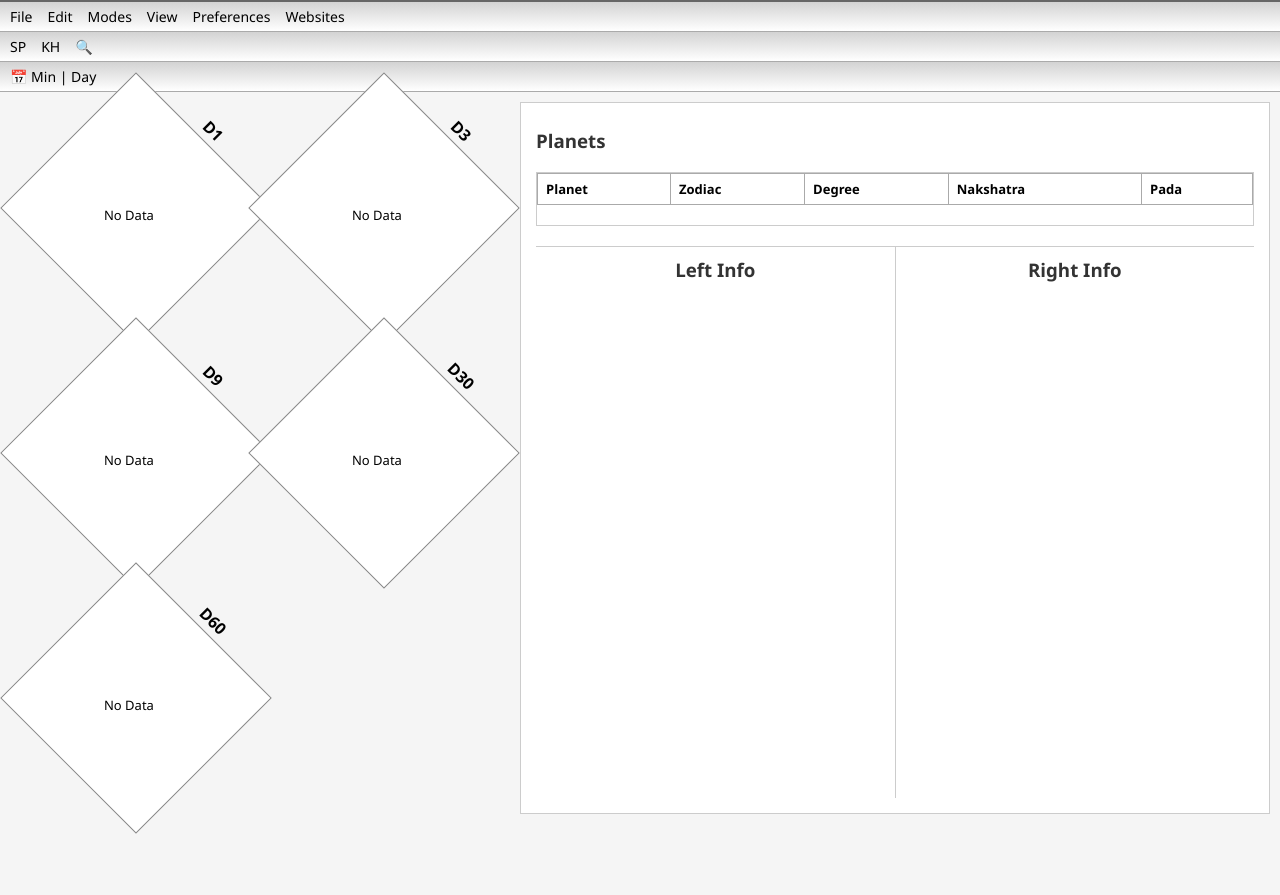
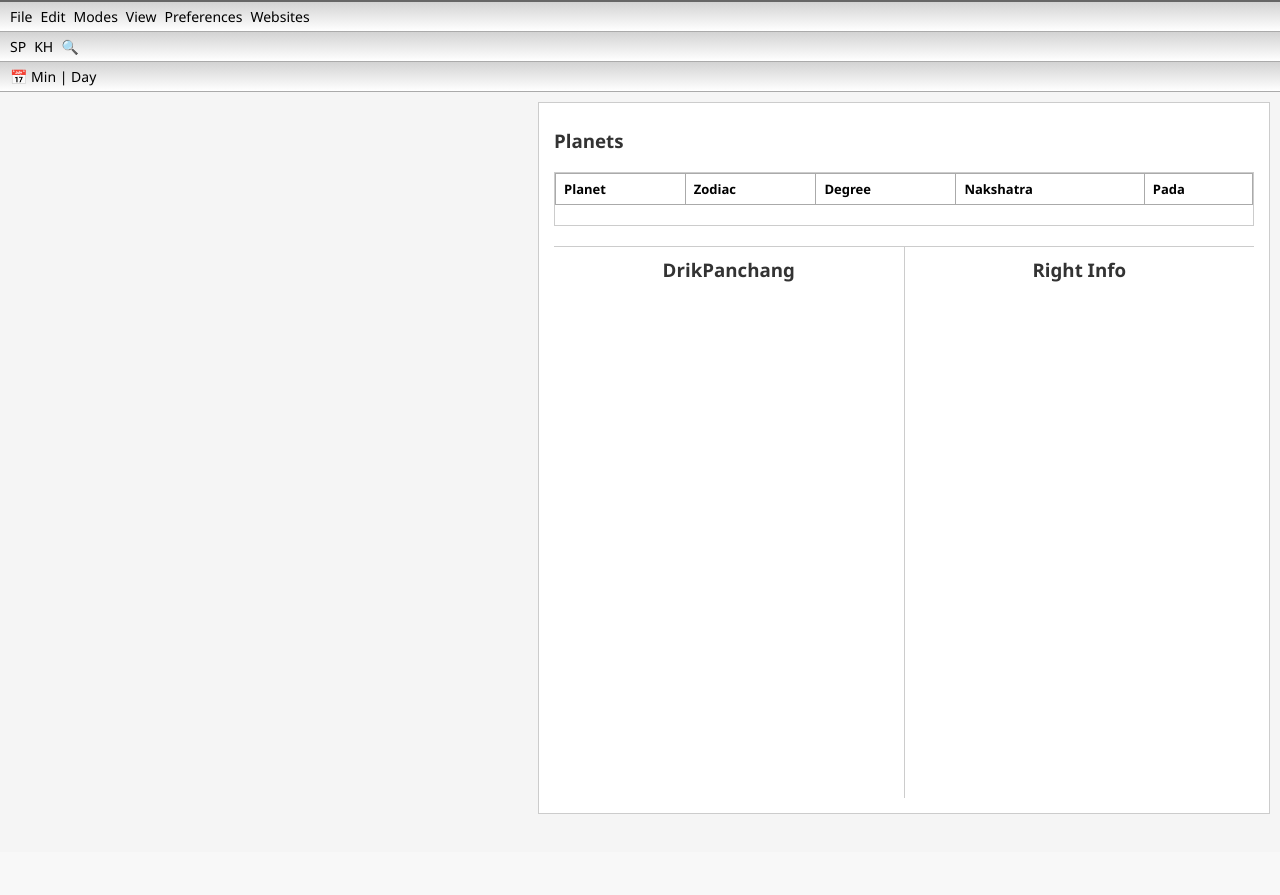
Before and after one commit to astronihar/Roga-Hora_Soft, a Flask app: template templates/result.html in a window 1280 px wide. After the commit the page ends 814 px from the top, so only its background shows below. Run offline with Flask 3, Linux system fonts and the light colour scheme; the template is opened without the code that fills it, so the values that code supplies are empty.

Commit message:
succ-Panchang

```diff
--- a/app.py
+++ b/app.py
@@ -1,3 +1,372 @@
+# from flask import Flask, render_template, request, jsonify
+# from geopy.geocoders import Nominatim
+# from divisional import get_d3_chart, get_d6_chart, get_d9_chart, get_d30_chart, get_d60_chart
+# import swisseph as swe
+# import datetime
+# import sqlite3
+# import hashlib
+# import json
+# import pandas as pd
+# import re
+
+# app = Flask(__name__)
+# swe.set_ephe_path('.')
+
+# city_df = pd.read_csv("Indian_Cities_Geo_Data.csv")
+# city_df['state'] = city_df['state'].astype(str)
+# city_df['city'] = city_df['city'].astype(str)
+
+# zodiac_signs = [
+#     'Aries', 'Taurus', 'Gemini', 'Cancer', 'Leo', 'Virgo',
+#     'Libra', 'Scorpio', 'Sagittarius', 'Capricorn', 'Aquarius', 'Pisces'
+# ]
+
+# nakshatras = [
+#     "Ashwini", "Bharani", "Krittika", "Rohini", "Mrigashirsha", "Ardra", "Punarvasu",
+#     "Pushya", "Ashlesha", "Magha", "Purva Phalguni", "Uttara Phalguni", "Hasta",
+#     "Chitra", "Swati", "Vishakha", "Anuradha", "Jyeshtha", "Mula", "Purva Ashadha",
+#     "Uttara Ashadha", "Shravana", "Dhanishta", "Shatabhisha", "Purva Bhadrapada",
+#     "Uttara Bhadrapada", "Revati"
+# ]
+
+# def decimal_to_dms(degree):
+#     d = int(degree)
+#     m = int((degree - d) * 60)
+#     s = round(((degree - d) * 60 - m) * 60)
+#     return f"{d}°{m}′{s}″"
+
+# def dms_to_decimal(dms_str):
+#     match = re.match(r"(\d+)[°º](\d+)[′'](\d+)[″\"]?", dms_str)
+#     if match:
+#         deg, min_, sec = map(int, match.groups())
+#         return deg + (min_ / 60) + (sec / 3600)
+#     return 0.0
+
+# def get_astro_data(date_str, time_str, latitude, longitude):
+#     dt = datetime.datetime.strptime(f"{date_str} {time_str}", "%d-%m-%Y %H:%M")
+#     utc_dt = dt - datetime.timedelta(hours=5, minutes=30)
+
+#     swe.set_sid_mode(swe.SIDM_LAHIRI)
+#     jd = swe.julday(
+#         utc_dt.year, utc_dt.month, utc_dt.day,
+#         utc_dt.hour + utc_dt.minute / 60 + utc_dt.second / 3600
+#     )
+
+#     cusps, ascmc = swe.houses_ex(jd, latitude, longitude, b'A', swe.FLG_SIDEREAL)
+#     asc_deg = ascmc[swe.ASC]
+#     asc_zodiac = int(asc_deg / 30)
+#     asc_nak = int(asc_deg / (360 / 27))
+#     asc_pada = int(((asc_deg % (360 / 27)) / (13.3333 / 4))) + 1
+
+#     asc_data = {
+#         'zodiac': zodiac_signs[asc_zodiac],
+#         'degree': decimal_to_dms(asc_deg % 30),
+#         'nakshatra': nakshatras[asc_nak],
+#         'pada': asc_pada
+#     }
+
+#     planets = {
+#         swe.SUN: 'Sun', swe.MOON: 'Moon', swe.MERCURY: 'Mercury',
+#         swe.VENUS: 'Venus', swe.MARS: 'Mars', swe.JUPITER: 'Jupiter',
+#         swe.SATURN: 'Saturn', swe.MEAN_NODE: 'Rahu'
+#     }
+
+#     planet_data = {}
+#     for code, name in planets.items():
+#         pos, _ = swe.calc(jd, code, swe.FLG_SIDEREAL)
+#         deg = pos[0]
+#         zodiac = int(deg / 30)
+#         nak = int(deg / (360 / 27))
+#         pada = int(((deg % (360 / 27)) / (13.3333 / 4))) + 1
+#         planet_data[name] = {
+#             'zodiac': zodiac_signs[zodiac],
+#             'degree': decimal_to_dms(deg % 30),
+#             'nakshatra': nakshatras[nak],
+#             'pada': pada
+#         }
+#         if name == 'Rahu':
+#             rahu_deg = deg
+
+#     ketu_deg = (rahu_deg + 180) % 360
+#     ketu_zodiac = int(ketu_deg / 30)
+#     ketu_nak = int(ketu_deg / (360 / 27))
+#     ketu_pada = int(((ketu_deg % (360 / 27)) / (13.3333 / 4))) + 1
+#     planet_data['Ketu'] = {
+#         'zodiac': zodiac_signs[ketu_zodiac],
+#         'degree': decimal_to_dms(ketu_deg % 30),
+#         'nakshatra': nakshatras[ketu_nak],
+#         'pada': ketu_pada
+#     }
+
+#     absolute_degrees = {}
+#     for code, name in planets.items():
+#         pos, _ = swe.calc(jd, code, swe.FLG_SIDEREAL)
+#         absolute_degrees[name] = pos[0]
+
+#     absolute_degrees['Ketu'] = ketu_deg
+#     asc_absolute_deg = ascmc[swe.ASC]
+
+#     d3_chart = get_d3_chart(absolute_degrees, asc_absolute_deg)
+#     d9_chart = get_d9_chart(absolute_degrees, asc_absolute_deg)
+#     d6_chart = get_d6_chart(absolute_degrees, asc_absolute_deg)
+#     d30_chart = get_d30_chart(absolute_degrees, asc_absolute_deg)
+#     d60_chart = get_d60_chart(absolute_degrees, asc_absolute_deg)
+
+#     karaka_order = ['AK', 'AmK', 'BK', 'MK', 'PuK', 'GnK', 'DK']
+#     karaka_candidates = {
+#         planet: dms_to_decimal(data['degree'])
+#         for planet, data in planet_data.items()
+#         if planet not in ['Rahu', 'Ketu']
+#     }
+
+#     sorted_karakas = sorted(karaka_candidates.items(), key=lambda x: x[1], reverse=True)
+#     karakas = {}
+#     for i, (planet_name, _) in enumerate(sorted_karakas):
+#         if i < len(karaka_order):
+#             planet_data[planet_name]['karaka'] = karaka_order[i]
+#             karakas[karaka_order[i]] = planet_name
+
+#     return {
+#         'timestamp_ist': dt.strftime("%Y-%m-%d %H:%M"),
+#         'ascendant': asc_data,
+#         'planets': planet_data,
+#         'karakas': karakas,
+#         'divisionals': {
+#             'D3': d3_chart,
+#             'D9': d9_chart,
+#             'D6': d6_chart,
+#             'D30': d30_chart,
+#             'D60': d60_chart
+#         }
+#     }
+
+# @app.route('/')
+# def index():
+#     return render_template('birth_form.html')
+
+# @app.route('/submit', methods=['POST'])
+# def submit():
+#     try:
+#         name = request.form.get('name')
+#         date_str = request.form.get('birthdate')
+#         hour = request.form.get('hour')
+#         minute = request.form.get('minute')
+#         ampm = request.form.get('ampm')
+#         state = request.form.get('state')
+#         city = request.form.get('city')
+
+#         time_str = f"{int(hour) % 12 + (12 if ampm == 'PM' else 0)}:{minute}"
+#         place = f"{city}, {state}"
+
+#         city_state_row = city_df[(city_df['state'].str.lower() == state.lower()) & (city_df['city'].str.lower() == city.lower())]
+#         if not city_state_row.empty and 'latitude' in city_state_row.columns and 'longitude' in city_state_row.columns:
+#             lat = float(city_state_row.iloc[0]['latitude'])
+#             lon = float(city_state_row.iloc[0]['longitude'])
+#         else:
+#             geolocator = Nominatim(user_agent="astro_locator")
+#             location = geolocator.geocode(place)
+#             if not location:
+#                 return render_template('birth_form.html', error="Invalid place entered.")
+#             lat = location.latitude
+#             lon = location.longitude
+
+#         data = get_astro_data(date_str, time_str, lat, lon)
+
+
+
+
+#         ############ calculating the panchange ;)
+
+
+
+#         # Panchang calculation
+#     weekday_map = ["Sunday", "Monday", "Tuesday", "Wednesday", "Thursday", "Friday", "Saturday"]
+#     weekday = weekday_map[datetime.datetime.strptime(f"{date_str} {time_str}", "%d-%m-%Y %H:%M").weekday()]
+
+#     moon_deg = next(pos for planet, pos in data['planets'].items() if planet == 'Moon')
+#     sun_deg = next(pos for planet, pos in data['planets'].items() if planet == 'Sun')
+
+# # Convert degrees string back to decimal
+#     def deg_str_to_decimal(deg_str):
+#       match = re.match(r"(\d+)°(\d+)′(\d+)″", deg_str)
+#       if match:
+#         d, m, s = map(int, match.groups())
+#         return d + m / 60 + s / 3600
+#     return 0.0
+
+#     moon_total_deg = (zodiac_signs.index(data['planets']['Moon']['zodiac']) * 30) + deg_str_to_decimal(data['planets']['Moon']['degree'])
+#     sun_total_deg = (zodiac_signs.index(data['planets']['Sun']['zodiac']) * 30) + deg_str_to_decimal(data['planets']['Sun']['degree'])
+
+# # Tithi
+#     tithi_num = int(((moon_total_deg - sun_total_deg) % 360) / 12) + 1
+#     tithi_names = [
+#     "Pratipada", "Dvitiya", "Tritiya", "Chaturthi", "Panchami", "Shashti",
+#     "Saptami", "Ashtami", "Navami", "Dashami", "Ekadashi", "Dwadashi",
+#     "Trayodashi", "Chaturdashi", "Purnima/Amavasya"
+#    ]
+#     tithi_phase = tithi_names[(tithi_num - 1) % 15]
+
+# # Nakshatra
+#     nak = data['planets']['Moon']['nakshatra']
+
+# # Yoga (Sun + Moon % 27)
+#     yoga_num = int(((sun_total_deg + moon_total_deg) % 360) / (360 / 27))
+#     yoga_names = [
+#     "Vishkambha", "Priti", "Ayushman", "Saubhagya", "Shobhana", "Atiganda",
+#     "Sukarman", "Dhriti", "Shoola", "Ganda", "Vriddhi", "Dhruva", "Vyaghata",
+#     "Harshana", "Vajra", "Siddhi", "Vyatipata", "Variyan", "Parigha", "Shiva",
+#     "Siddha", "Sadhya", "Shubha", "Shukla", "Brahma", "Indra", "Vaidhriti"
+# ]
+#     yoga = yoga_names[yoga_num]
+
+# # Karana (Half Tithi)
+#     karana_names = [
+#     "Bava", "Balava", "Kaulava", "Taitila", "Garaja", "Vanija", "Vishti",
+#     "Shakuni", "Chatushpada", "Naga", "Kimstughna"
+# ]
+#     karana = karana_names[(2 * (tithi_num - 1)) % len(karana_names)]
+
+# # Hora (simplified)
+#     hora_sequence = ["Sun", "Venus", "Mercury", "Moon", "Saturn", "Jupiter", "Mars"]
+#     hora_index = datetime.datetime.strptime(f"{date_str} {time_str}", "%d-%m-%Y %H:%M").hour % 7
+#     hora_lord = hora_sequence[hora_index]
+
+# # Build left_table with actual Panchang
+# left_table = {
+#     "Date:": datetime.datetime.strptime(date_str, "%d-%m-%Y").strftime("%B %d, %Y"),
+#     "Time:": datetime.datetime.strptime(time_str, "%H:%M").strftime("%I:%M %p"),
+#     "Weekday:": f"{weekday}",
+#     "Tithi:": f"{tithi_phase} ({tithi_num})",
+#     "Nakshatra:": nak,
+#     "Yoga:": yoga,
+#     "Karana:": karana,
+#     "Hora Lord:": hora_lord,
+#     "Ascendant:": f"{data['ascendant']['zodiac']} ({data['ascendant']['degree']})",
+#     "Asc Nakshatra:": f"{data['ascendant']['nakshatra']} (Pada {data['ascendant']['pada']})",
+#     "Moon Sign:": f"{data['planets']['Moon']['zodiac']} ({data['planets']['Moon']['degree']})",
+#     "Sun Sign:": f"{data['planets']['Sun']['zodiac']} ({data['planets']['Sun']['degree']})",
+#     "Karaka:": ', '.join([f"{k}: {v}" for k, v in data['karakas'].items()])
+# }
+
+
+
+
+
+
+
+#         right_table = {f"Right {i}": f"Info {i}" for i in range(1, 15)}
+
+
+
+
+#         planet_hash = hashlib.md5(json.dumps(data['planets'], sort_keys=True).encode()).hexdigest()
+#         conn = sqlite3.connect("astro_data.db")
+#         c = conn.cursor()
+
+#         c.execute("SELECT id FROM planet_positions WHERE data_hash = ?", (planet_hash,))
+#         row = c.fetchone()
+#         if row:
+#             planet_data_id = row[0]
+#         else:
+#             c.execute("INSERT INTO planet_positions (data_hash, ascendant, planets) VALUES (?, ?, ?)", (
+#                 planet_hash,
+#                 json.dumps(data['ascendant']),
+#                 json.dumps(data['planets'])
+#             ))
+#             planet_data_id = c.lastrowid
+
+#         c.execute("SELECT id FROM users WHERE name=? AND birthdate=? AND planet_data_id=?",
+#                   (name, date_str, planet_data_id))
+#         if not c.fetchone():
+#             c.execute("INSERT INTO users (name, birthdate, birthtime, state, city, planet_data_id) VALUES (?, ?, ?, ?, ?, ?)", (
+#                 name, date_str, time_str, state, city, planet_data_id
+#             ))
+
+#         conn.commit()
+#         conn.close()
+
+#         return render_template('result.html', data=data, name=name, left_table=left_table, right_table=right_table)
+
+#     except Exception as e:
+#         return render_template('birth_form.html', error=str(e))
+
+# @app.route("/api/states")
+# def api_states():
+#     query = request.args.get("query", "").lower()
+#     states = city_df['state'].dropna().unique()
+#     suggestions = [s for s in states if query in s.lower()]
+#     return jsonify({"suggestions": suggestions})
+
+# @app.route("/api/cities")
+# def api_cities():
+#     state = request.args.get("state", "")
+#     query = request.args.get("query", "").lower()
+#     cities = city_df[city_df['state'].str.lower() == state.lower()]['city'].dropna().unique()
+#     suggestions = [c for c in cities if query in c.lower()]
+#     return jsonify({"suggestions": suggestions})
+
+# if __name__ == '__main__':
+#     app.run(debug=True)
+
+
+
+
+
+
+
+
+
+
+
+
+
+
+
+
+
+
+
+
+
+
+
+
+
+
+
+
+
+
+
+
+
+
+
+
+
+
+
+
+
+
+
+
+
+
+
+
+
+
+
+
+
+
+
+
+
+
+
+
 from flask import Flask, render_template, request, jsonify
 from geopy.geocoders import Nominatim
 from divisional import get_d3_chart, get_d6_chart, get_d9_chart, get_d30_chart, get_d60_chart
@@ -40,6 +409,13 @@ def dms_to_decimal(dms_str):
     if match:
         deg, min_, sec = map(int, match.groups())
         return deg + (min_ / 60) + (sec / 3600)
+    return 0.0
+
+def deg_str_to_decimal(deg_str):
+    match = re.match(r"(\d+)°(\d+)′(\d+)″", deg_str)
+    if match:
+        d, m, s = map(int, match.groups())
+        return d + m / 60 + s / 3600
     return 0.0
 
 def get_astro_data(date_str, time_str, latitude, longitude):
@@ -98,13 +474,9 @@ def get_astro_data(date_str, time_str, latitude, longitude):
         'pada': ketu_pada
     }
 
-    absolute_degrees = {}
-    for code, name in planets.items():
-        pos, _ = swe.calc(jd, code, swe.FLG_SIDEREAL)
-        absolute_degrees[name] = pos[0]
-
+    absolute_degrees = {name: swe.calc(jd, code, swe.FLG_SIDEREAL)[0][0] for code, name in planets.items()}
     absolute_degrees['Ketu'] = ketu_deg
-    asc_absolute_deg = ascmc[swe.ASC]
+    asc_absolute_deg = asc_deg
 
     d3_chart = get_d3_chart(absolute_degrees, asc_absolute_deg)
     d9_chart = get_d9_chart(absolute_degrees, asc_absolute_deg)
@@ -118,13 +490,11 @@ def get_astro_data(date_str, time_str, latitude, longitude):
         for planet, data in planet_data.items()
         if planet not in ['Rahu', 'Ketu']
     }
-
     sorted_karakas = sorted(karaka_candidates.items(), key=lambda x: x[1], reverse=True)
-    karakas = {}
-    for i, (planet_name, _) in enumerate(sorted_karakas):
+    karakas = {karaka_order[i]: planet for i, (planet, _) in enumerate(sorted_karakas)}
+    for i, (planet, _) in enumerate(sorted_karakas):
         if i < len(karaka_order):
-            planet_data[planet_name]['karaka'] = karaka_order[i]
-            karakas[karaka_order[i]] = planet_name
+            planet_data[planet]['karaka'] = karaka_order[i]
 
     return {
         'timestamp_ist': dt.strftime("%Y-%m-%d %H:%M"),
@@ -159,7 +529,7 @@ def submit():
         place = f"{city}, {state}"
 
         city_state_row = city_df[(city_df['state'].str.lower() == state.lower()) & (city_df['city'].str.lower() == city.lower())]
-        if not city_state_row.empty and 'latitude' in city_state_row.columns and 'longitude' in city_state_row.columns:
+        if not city_state_row.empty:
             lat = float(city_state_row.iloc[0]['latitude'])
             lon = float(city_state_row.iloc[0]['longitude'])
         else:
@@ -172,38 +542,70 @@ def submit():
 
         data = get_astro_data(date_str, time_str, lat, lon)
 
+        weekday_map = ["Monday", "Tuesday", "Wednesday", "Thursday", "Friday", "Saturday", "Sunday"]
+        weekday = weekday_map[datetime.datetime.strptime(f"{date_str} {time_str}", "%d-%m-%Y %H:%M").weekday()]
 
+        moon_total_deg = (zodiac_signs.index(data['planets']['Moon']['zodiac']) * 30) + deg_str_to_decimal(data['planets']['Moon']['degree'])
+        sun_total_deg = (zodiac_signs.index(data['planets']['Sun']['zodiac']) * 30) + deg_str_to_decimal(data['planets']['Sun']['degree'])
 
+        tithi_num = int(((moon_total_deg - sun_total_deg) % 360) / 12) + 1
+        tithi_names = ["Pratipada", "Dvitiya", "Tritiya", "Chaturthi", "Panchami", "Shashti",
+                        "Saptami", "Ashtami", "Navami", "Dashami", "Ekadashi", "Dwadashi",
+                        "Trayodashi", "Chaturdashi", "Purnima/Amavasya"]
+        tithi_phase = tithi_names[(tithi_num - 1) % 15]
 
-        # Scrollable dummy test data
-        left_table = {f"Left {i}": f"Value {i}" for i in range(1, 30)}
-        right_table = {f"Right {i}": f"Info {i}" for i in range(1, 30)}
+        nak = data['planets']['Moon']['nakshatra']
+        yoga_num = int(((sun_total_deg + moon_total_deg) % 360) / (360 / 27))
+        yoga_names = ["Vishkambha", "Priti", "Ayushman", "Saubhagya", "Shobhana", "Atiganda",
+                       "Sukarman", "Dhriti", "Shoola", "Ganda", "Vriddhi", "Dhruva", "Vyaghata",
+                       "Harshana", "Vajra", "Siddhi", "Vyatipata", "Variyan", "Parigha", "Shiva",
+                       "Siddha", "Sadhya", "Shubha", "Shukla", "Brahma", "Indra", "Vaidhriti"]
+        yoga = yoga_names[yoga_num]
 
+        karana_names = ["Bava", "Balava", "Kaulava", "Taitila", "Garaja", "Vanija", "Vishti",
+                         "Shakuni", "Chatushpada", "Naga", "Kimstughna"]
+        karana = karana_names[(2 * (tithi_num - 1)) % len(karana_names)]
 
+        hora_sequence = ["Sun", "Venus", "Mercury", "Moon", "Saturn", "Jupiter", "Mars"]
+        hora_index = datetime.datetime.strptime(f"{date_str} {time_str}", "%d-%m-%Y %H:%M").hour % 7
+        hora_lord = hora_sequence[hora_index]
 
+        left_table = {
+            "Date:": datetime.datetime.strptime(date_str, "%d-%m-%Y").strftime("%B %d, %Y"),
+            "Time:": datetime.datetime.strptime(time_str, "%H:%M").strftime("%I:%M %p"),
+            "Weekday:": weekday,
+            "Tithi:": f"{tithi_phase} ({tithi_num})",
+            "Nakshatra:": nak,
+            "Yoga:": yoga,
+            "Karana:": karana,
+            "Hora Lord:": hora_lord,
+            "Ascendant:": f"{data['ascendant']['zodiac']} ({data['ascendant']['degree']})",
+            "Asc Nakshatra:": f"{data['ascendant']['nakshatra']} (Pada {data['ascendant']['pada']})",
+            "Moon Sign:": f"{data['planets']['Moon']['zodiac']} ({data['planets']['Moon']['degree']})",
+            "Sun Sign:": f"{data['planets']['Sun']['zodiac']} ({data['planets']['Sun']['degree']})",
+            "Karaka:": ', '.join([f"{k}: {v}" for k, v in data['karakas'].items()])
+        }
+
+        right_table = {f"Right {i}": f"Info {i}" for i in range(1, 15)}
 
         planet_hash = hashlib.md5(json.dumps(data['planets'], sort_keys=True).encode()).hexdigest()
         conn = sqlite3.connect("astro_data.db")
         c = conn.cursor()
-
         c.execute("SELECT id FROM planet_positions WHERE data_hash = ?", (planet_hash,))
         row = c.fetchone()
         if row:
             planet_data_id = row[0]
         else:
             c.execute("INSERT INTO planet_positions (data_hash, ascendant, planets) VALUES (?, ?, ?)", (
-                planet_hash,
-                json.dumps(data['ascendant']),
-                json.dumps(data['planets'])
+                planet_hash, json.dumps(data['ascendant']), json.dumps(data['planets'])
             ))
             planet_data_id = c.lastrowid
 
         c.execute("SELECT id FROM users WHERE name=? AND birthdate=? AND planet_data_id=?",
                   (name, date_str, planet_data_id))
         if not c.fetchone():
-            c.execute("INSERT INTO users (name, birthdate, birthtime, state, city, planet_data_id) VALUES (?, ?, ?, ?, ?, ?)", (
-                name, date_str, time_str, state, city, planet_data_id
-            ))
+            c.execute("INSERT INTO users (name, birthdate, birthtime, state, city, planet_data_id) VALUES (?, ?, ?, ?, ?, ?)",
+                      (name, date_str, time_str, state, city, planet_data_id))
 
         conn.commit()
         conn.close()
--- a/templates/result.html
+++ b/templates/result.html
@@ -23,7 +23,7 @@
 
       .navbar-layer {
         display: flex;
-        gap: 15px;
+        gap: 8px;
       }
 
       .container {
@@ -32,44 +32,44 @@
         height: calc(100vh - 60px);
         padding: 10px;
         gap: 10px;
+        display:flex;
+        /* justify-content: flex-end; /* Push content to right */
+        /* border:20px solid black;  */
       }
 
       .charts {
         display: grid;
         grid-template-columns: repeat(2, 1fr);
-        gap: 15px;
+        gap: 30px 30px;
         padding: 10px;
-      }
-
-      .diamond {
-        border: 1px solid #888;
-        padding: 5px;
-        background: white;
-        position: relative;
-        width: 180px;
-        height: 180px;
-        transform: rotate(45deg);
+        width: fit-content;
         margin: 0 auto;
       }
 
-      .diamond-label {
-        position: absolute;
-        top: -25px;
-        left: 0;
-        width: 100%;
-        text-align: center;
-        font-weight: bold;
+      .chart-box {
+        position: relative;
+        width: 230px;
+        height: 250px;
+        border: 1px solid #888;
+        background: white;
+        overflow: hidden;
+        display: flex;
+        flex-direction: column;
+        align-items: center;
       }
 
-      .diamond-content {
-        transform: rotate(-45deg);
+      .chart-box img.chart-img {
+        width: 100%;
         height: 100%;
-        display: flex;
-        justify-content: center;
-        align-items: center;
+        object-fit: contain;
+      }
+
+      .chart-label {
+        font-weight: bold;
+        font-size: 14px;
+        color: #333;
+        padding: 5px 0;
         text-align: center;
-        padding: 10px;
-        font-size: 13px;
       }
 
       .planetary-info {
@@ -80,6 +80,8 @@
   max-height: 85vh;
   display: flex;
   flex-direction: column;
+  margin-left: auto;
+  width: 700px; /* ⬅️ adjust as you like (e.g., 40%, 600px, etc.) */
       }
 
       table {
@@ -177,22 +179,23 @@
 
     <div class="container">
       <!-- LEFT: DIVISIONAL CHARTS -->
-      <div class="charts">
-        {% for dchart in ['D1', 'D3', 'D9', 'D30', 'D60'] %}
-        <div class="diamond">
-          <div class="diamond-label">{{ dchart }}</div>
-          <div class="diamond-content">
-            {% if data.divisionals[dchart] %}
-              {% for planet, pdata in data.divisionals[dchart].items() %}
-              <div><b>{{ planet }}</b>: {{ pdata.zodiac or '' }}<br /></div>
-              {% endfor %}
-            {% else %}
-              <span>No Data</span>
-            {% endif %}
-          </div>
+      <!-- {% set chart_labels = {
+        'd1': 'Lagna Chart',
+        'd3': 'Drekkana',
+        'd6': 'Shashtamsa',
+        'd9': 'Navamsa',
+        'd30': 'Trimsamsa',
+        'd60': 'Shashtiamsa'
+      } %} -->
+
+      <!-- <div class="charts">
+        {% for key, label in chart_labels.items() %}
+        <div class="chart-box">
+          <div class="chart-label">D{{ key[1:] }} – {{ label }}</div>
+          <img src="{{ url_for('static', filename='templates/' ~ key ~ '.jpg') }}" alt="{{ label }}" class="chart-img" />
         </div>
         {% endfor %}
-      </div>
+      </div> -->
 
       <!-- RIGHT: PLANETARY INFO -->
       <div class="planetary-info">
@@ -230,7 +233,7 @@
         <!-- VERTICALLY SPLIT SCROLLABLE LEFT & RIGHT BOXES -->
         <div class="info-split">
           <div class="info-box">
-            <h3>Left Info</h3>
+            <h3>DrikPanchang</h3>
             {% for key, value in left_table.items() %}
               <div><b>{{ key }}</b>: {{ value }}</div>
             {% endfor %}
```
Also changed, not shown: astro_data.db. Lines whose indentation alone changed are shown as unchanged.
